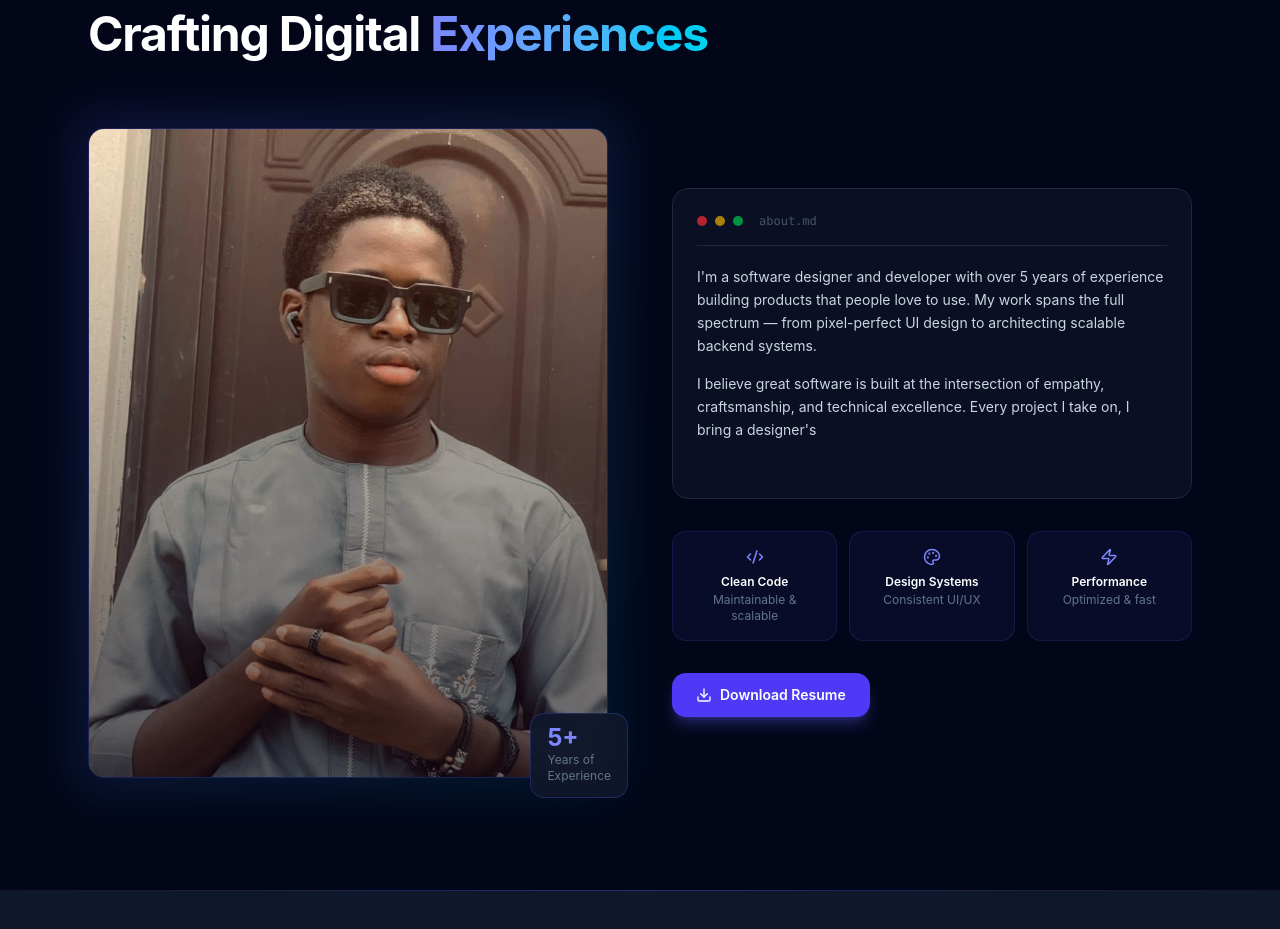
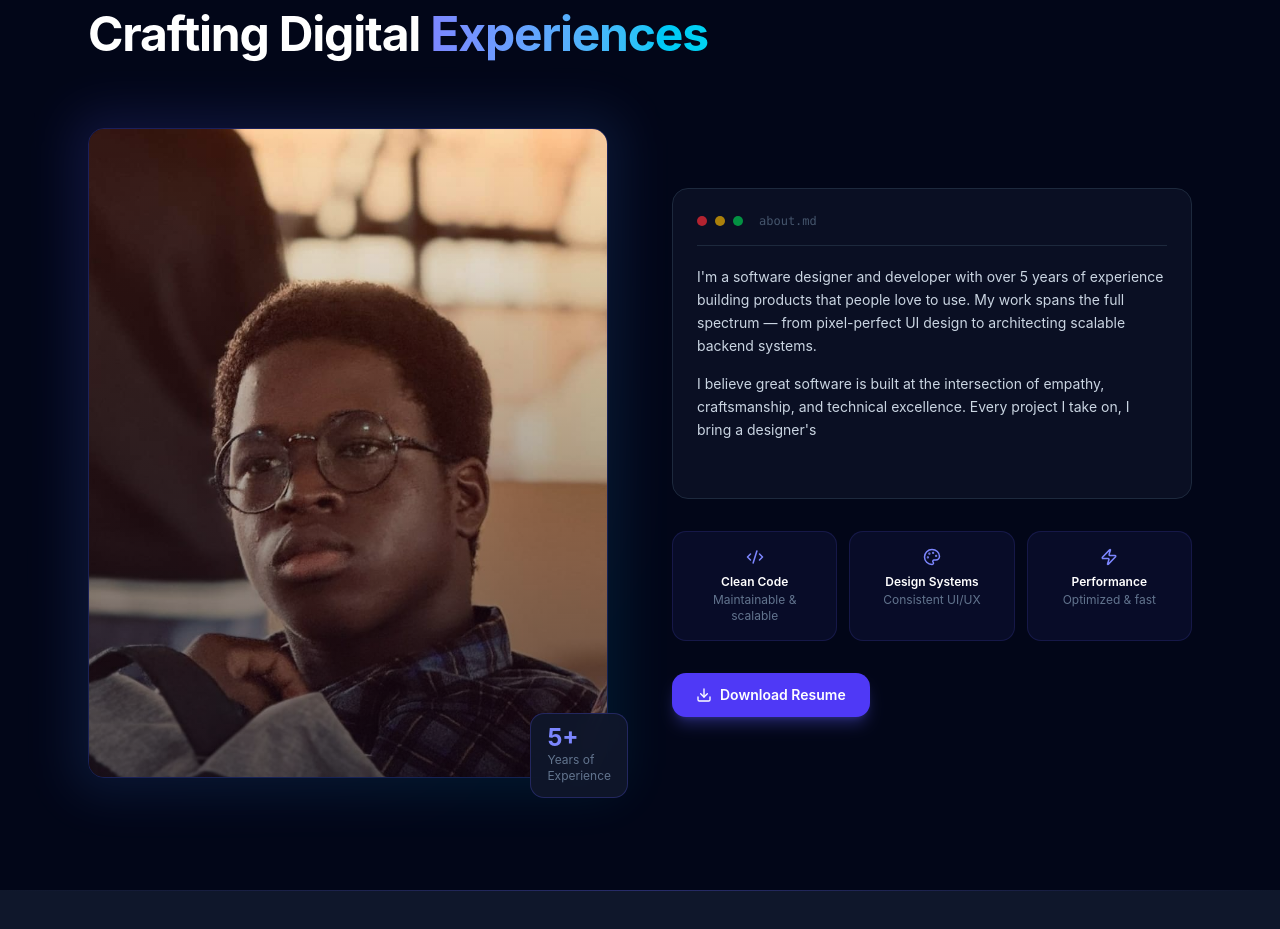
Before and after one commit to Samueladura/MyPortfolio, a React (Vite) app: page / in a window 1280 px wide. Shown: the part 940-1869 px from the top of the page. Built offline with nearby package versions, Linux system fonts and the light colour scheme.

Commit message:
portfolio

```diff
--- a/src/components/About.tsx
+++ b/src/components/About.tsx
@@ -1,5 +1,5 @@
 import { useEffect, useRef, useState } from "react";
-import samuel1 from "../assets/samuel1.png";
+import samuel from "../assets/samuel.png";
 import { Download, Code2, Palette, Zap } from "lucide-react";
 
 const ABOUT_TEXT = `I'm a software designer and developer with over 5 years of experience building products that people love to use. My work spans the full spectrum — from pixel-perfect UI design to architecting scalable backend systems.\n\nI believe great software is built at the intersection of empathy, craftsmanship, and technical excellence. Every project I take on, I bring a designer's eye and an engineer's discipline to ensure the result is both beautiful and bulletproof.\n\nWhen I'm not coding, you'll find me exploring design systems, contributing to open source, or mentoring the next generation of developers.`;
@@ -77,7 +77,7 @@ export function About() {
             <div className="absolute -inset-4 rounded-3xl bg-gradient-to-br from-indigo-500/30 to-cyan-500/20 blur-xl opacity-50" />
               <div className="relative rounded-2xl overflow-hidden border border-indigo-500/20">
                 <img
-                  src={samuel1}
+                  src={samuel}
                   alt="Samuel – Software Designer & Developer"
                   className="w-full object-cover"
                   style={{ aspectRatio: "4/5" }}
```
